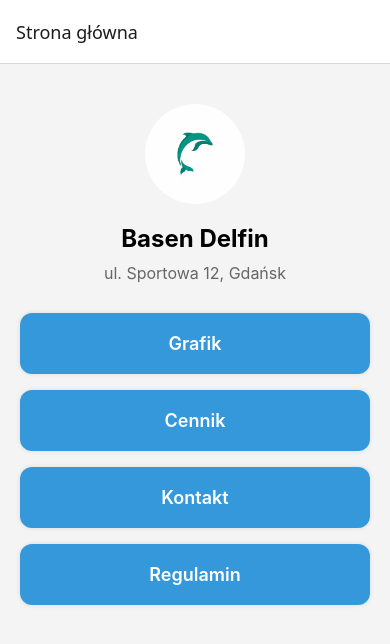
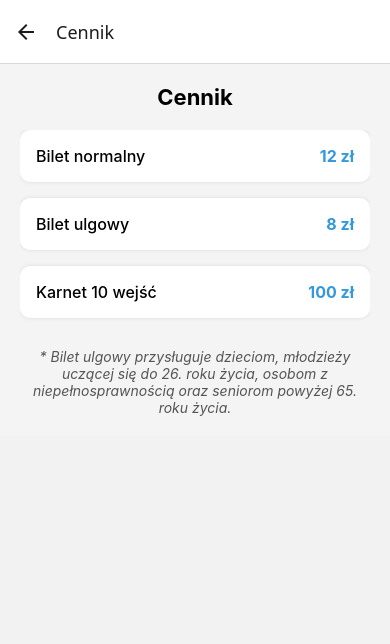
Before and after one commit to programista-nautil/SportowaPlacowkaApp, a React Native app: screen /Pricing in a window 390 px wide. Shown: the top 644 px of the page. Built offline with nearby package versions, Linux system fonts and the light colour scheme.

Commit message:
dodanie ekranu cennika

```diff
--- a/App.js
+++ b/App.js
@@ -4,6 +4,7 @@ import { createNativeStackNavigator } from '@react-navigation/native-stack'
 
 import HomeScreen from './screens/HomeScreen'
 import ScheduleScreen from './screens/ScheduleScreen'
+import PricingScreen from './screens/PricingScreen'
 
 const Stack = createNativeStackNavigator()
 
@@ -13,6 +14,7 @@ export default function App() {
 			<Stack.Navigator initialRouteName='Home'>
 				<Stack.Screen name='Home' component={HomeScreen} options={{ title: 'Strona główna' }} />
 				<Stack.Screen name='Schedule' component={ScheduleScreen} options={{ title: 'Grafik' }} />
+				<Stack.Screen name='Pricing' component={PricingScreen} options={{ title: 'Cennik' }} />
 			</Stack.Navigator>
 		</NavigationContainer>
 	)
--- /dev/null
+++ b/screens/PricingScreen.js
@@ -0,0 +1,72 @@
+import React from 'react'
+import { View, Text, FlatList, StyleSheet } from 'react-native'
+import { FACILITY } from '../config/facility'
+
+export default function PricingScreen() {
+	return (
+		<View style={styles.container}>
+			<Text style={styles.header}>Cennik</Text>
+
+			<FlatList
+				data={FACILITY.priceList}
+				keyExtractor={(item, index) => index.toString()}
+				renderItem={({ item }) => (
+					<View style={styles.priceRow}>
+						<Text style={styles.label}>{item.label}</Text>
+						<Text style={styles.price}>{item.price}</Text>
+					</View>
+				)}
+				contentContainerStyle={styles.list}
+			/>
+
+			<Text style={styles.note}>
+				* Bilet ulgowy przysługuje dzieciom, młodzieży uczącej się do 26. roku życia, osobom z niepełnosprawnością oraz
+				seniorom powyżej 65. roku życia.
+			</Text>
+		</View>
+	)
+}
+
+const styles = StyleSheet.create({
+	container: {
+		backgroundColor: '#f4f4f4',
+		padding: 20,
+	},
+	header: {
+		fontSize: 22,
+		fontWeight: 'bold',
+		marginBottom: 20,
+		textAlign: 'center',
+	},
+	list: {
+		gap: 16,
+		paddingBottom: 20,
+	},
+	priceRow: {
+		backgroundColor: '#ffffff',
+		padding: 16,
+		borderRadius: 10,
+		flexDirection: 'row',
+		justifyContent: 'space-between',
+		shadowColor: '#000',
+		shadowOpacity: 0.1,
+		shadowRadius: 4,
+		elevation: 2,
+	},
+	label: {
+		fontSize: 16,
+		fontWeight: '500',
+	},
+	price: {
+		fontSize: 16,
+		color: '#3498db',
+		fontWeight: 'bold',
+	},
+	note: {
+		fontSize: 14,
+		color: '#555',
+		marginTop: 10,
+		fontStyle: 'italic',
+		textAlign: 'center',
+	},
+})
```
